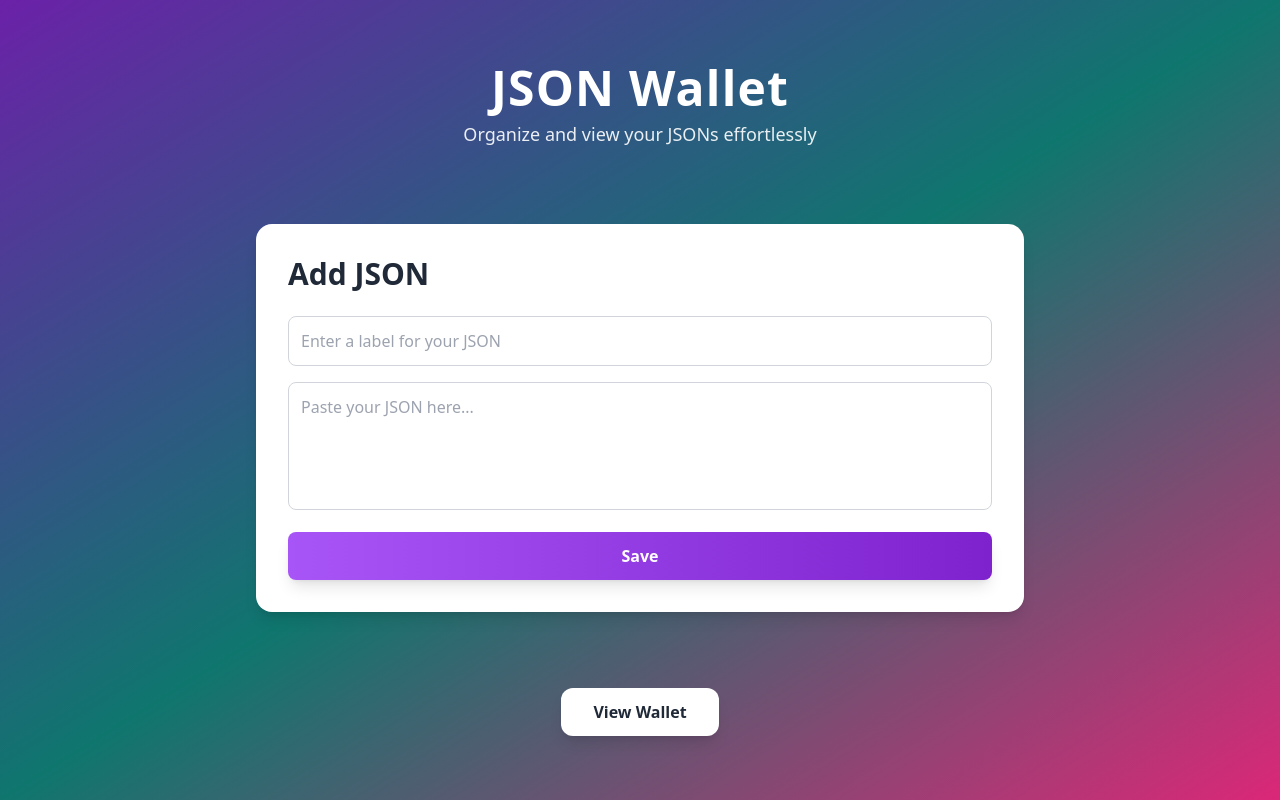
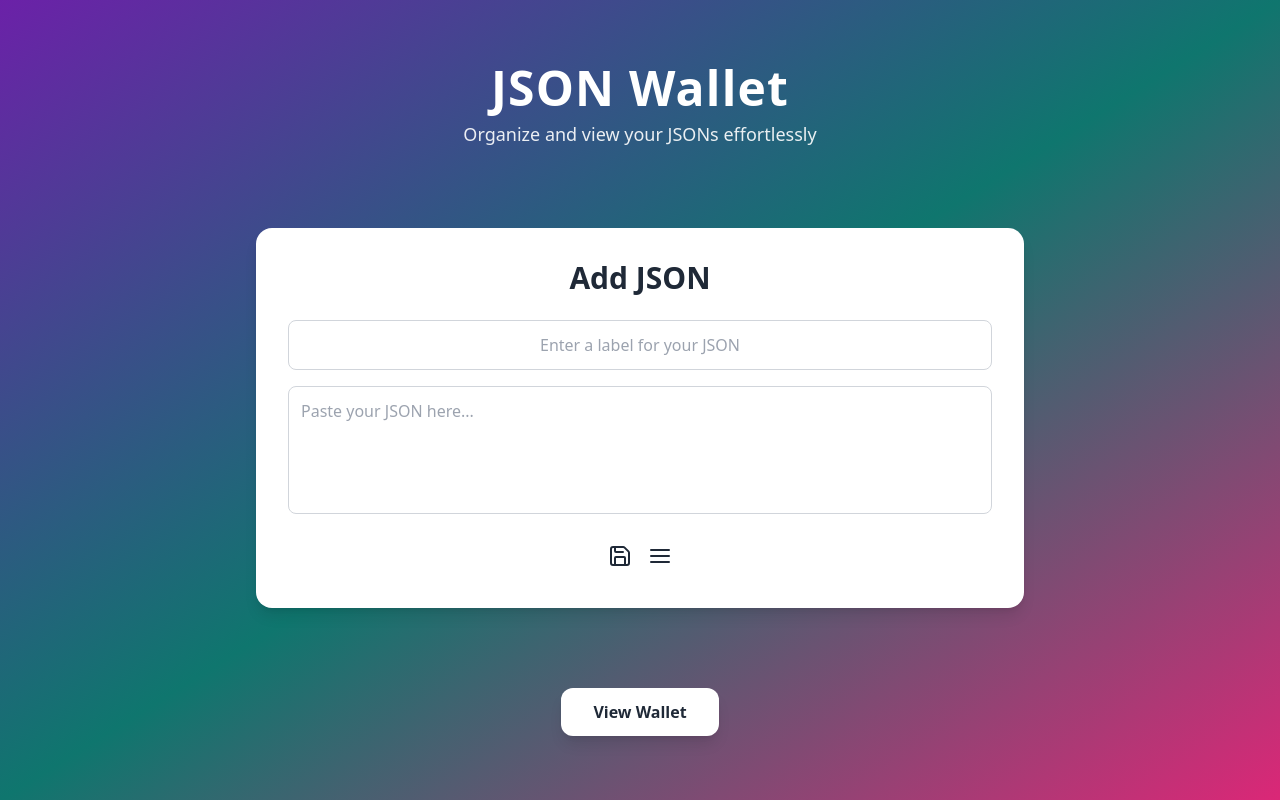
Before and after one commit to gambhirsamarth/json-wallet, a React (Vite) app: page / in a window 1280 px wide. Built offline with nearby package versions, Linux system fonts and the light colour scheme.

Commit message:
added format button

```diff
--- a/src/components/AddJsonForm.jsx
+++ b/src/components/AddJsonForm.jsx
@@ -1,8 +1,10 @@
 import React, { useState, useEffect } from "react";
+import { Save, AlignJustify } from "lucide-react"; // Using appropriate icons
 
 const AddJsonForm = ({ onAdd }) => {
   const [label, setLabel] = useState("");
   const [json, setJson] = useState("");
+  const [formattedJson, setFormattedJson] = useState("");
   const [isValidJson, setIsValidJson] = useState(true);
 
   useEffect(() => {
@@ -16,7 +18,7 @@ const AddJsonForm = ({ onAdd }) => {
     } catch {
       setIsValidJson(false);
     }
-  }, [json]); // Validate JSON on every change
+  }, [json]);
 
   const handleSubmit = () => {
     if (!label || !json) {
@@ -34,29 +36,58 @@ const AddJsonForm = ({ onAdd }) => {
     setJson("");
   };
 
+  const formatJson = () => {
+    try {
+      const parsedJson = JSON.parse(json);
+      const formatted = JSON.stringify(parsedJson, null, 2); // Format the JSON with indentation
+      setFormattedJson(formatted);
+      setJson(formatted); // Update the textarea with the formatted JSON
+    } catch (err) {
+      setIsValidJson(false); // Invalid JSON, don't format
+    }
+  };
+
   return (
     <div className="max-w-3xl mx-auto bg-white rounded-2xl shadow-lg p-8 text-gray-800">
-      <h2 className="text-3xl font-semibold mb-6">Add JSON</h2>
+      <h2 className="text-3xl font-semibold mb-6 text-center">Add JSON</h2>
       <div className="space-y-4">
+        {/* Label Input */}
         <input
           type="text"
           value={label}
           onChange={(e) => setLabel(e.target.value)}
-          className="w-full p-3 rounded-lg border border-gray-300 focus:outline-none focus:ring-2 focus:ring-teal-300"
+          className="w-full p-3 rounded-lg border border-gray-300 focus:outline-none focus:ring-2 focus:ring-teal-300 text-center"
           placeholder="Enter a label for your JSON"
         />
+
+        {/* JSON Textarea */}
         <textarea
           value={json}
           onChange={(e) => setJson(e.target.value)}
           className={`w-full h-32 p-3 rounded-lg border ${json === "" ? "border-gray-300" : isValidJson ? "border-teal-500" : "border-red-500"} focus:outline-none focus:ring-2 ${isValidJson ? 'focus:ring-teal-300' : 'focus:ring-red-500'} resize-none transition-all duration-300 ease-in-out`}
           placeholder="Paste your JSON here..."
         ></textarea>
+
+        {/* Buttons */}
+        <div className="flex gap-4 mt-4 justify-center">
+          {/* Save JSON Button */}
           <button
             onClick={handleSubmit}
-          className="w-full py-3 bg-gradient-to-r from-purple-500 to-purple-700 text-white font-bold rounded-lg shadow-lg hover:opacity-90"
+            className="p-2 hover:bg-gray-200 rounded-lg transition-colors"
+            title="Save JSON"
           >
-          Save
+            <Save className="w-5 h-5 text-blue-600" />
           </button>
+
+          {/* Format JSON Button */}
+          <button
+            onClick={formatJson} // Format JSON functionality
+            className="p-2 hover:bg-gray-200 rounded-lg transition-colors"
+            title="Format JSON"
+          >
+            <AlignJustify className="w-5 h-5 text-purple-600" />
+          </button>
+        </div>
       </div>
     </div>
   );
```
Lines whose indentation alone changed are shown as unchanged.
